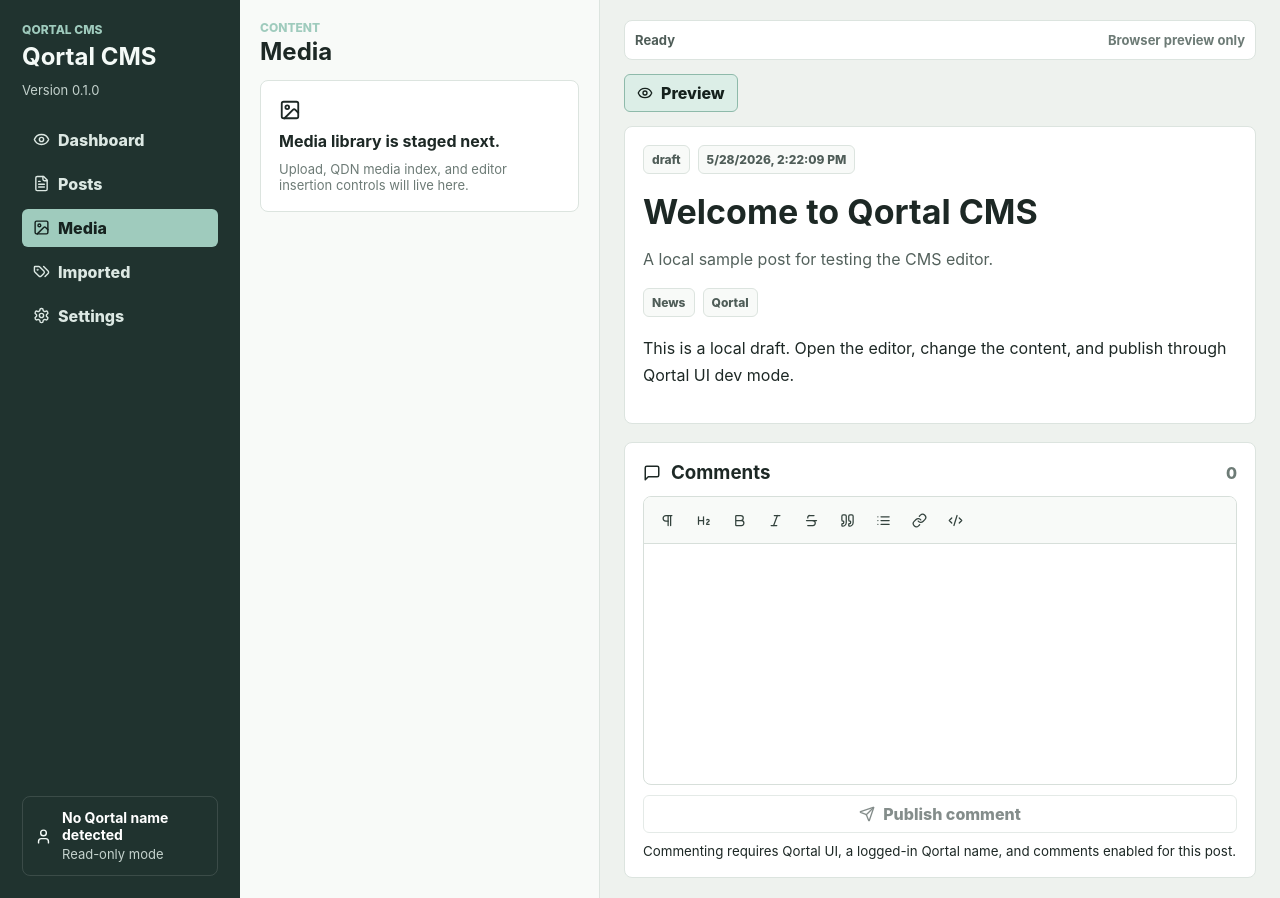
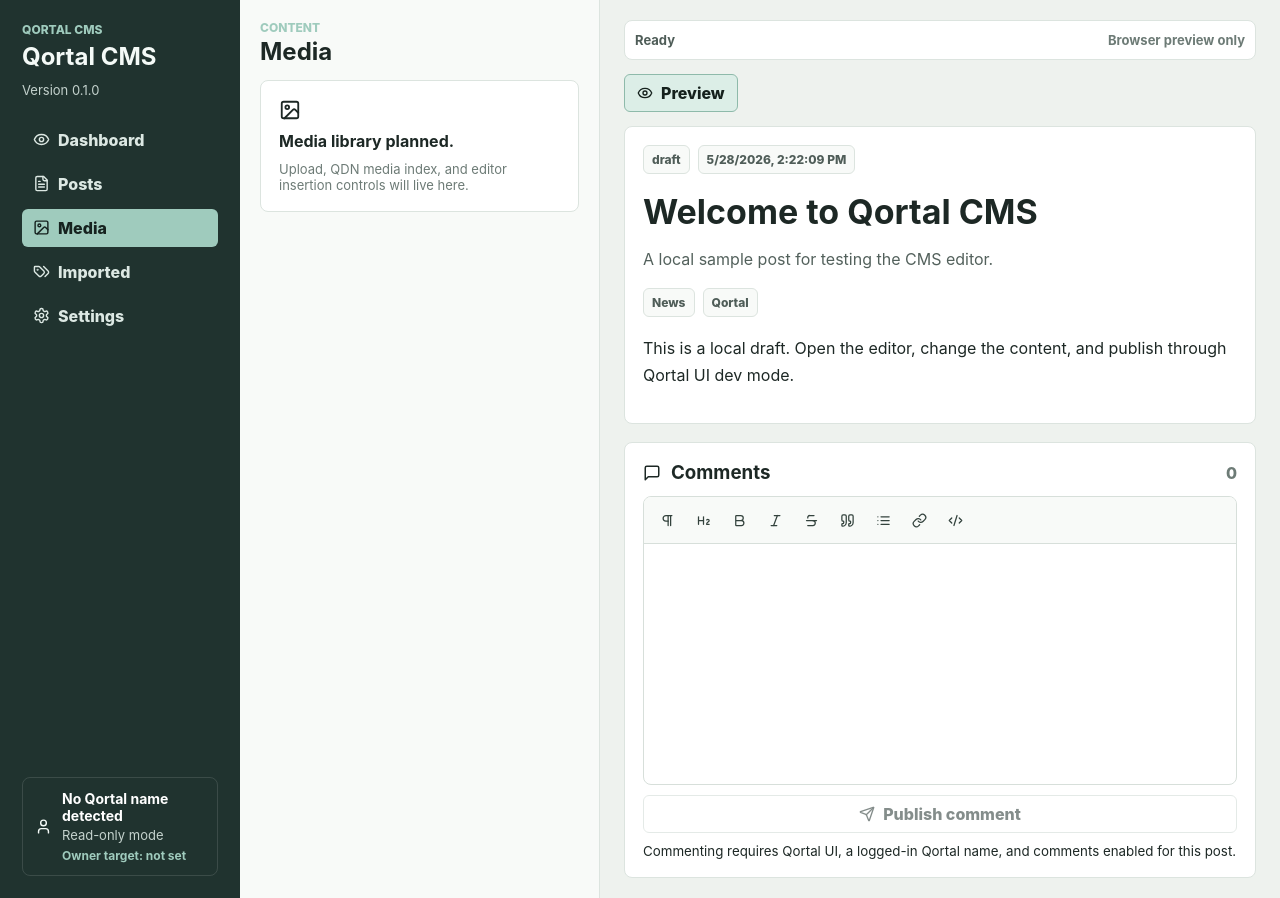
Before and after one commit to iffinland/wordpress-to-qortal, a React (Vite) app in the folder qortal-cms/: page / in a window 1280 px wide. Both pictures are taken after a click on the button "Media". Built offline with nearby package versions, Linux system fonts and the light colour scheme.

Commit message:
Fix CMS owner detection

```diff
--- a/qortal-cms/src/cmsRepository.ts
+++ b/qortal-cms/src/cmsRepository.ts
@@ -35,6 +35,10 @@ export function createCommentIdentifier(postId: string) {
 export function getQdnNameFromLocation() {
   const params = new URLSearchParams(window.location.search);
   return params.get('name') || params.get('qdnName') || import.meta.env.VITE_QDN_NAME || '';
+}
+
+export function normalizeQortalName(value = '') {
+  return value.trim().replace(/\s+/g, ' ').toLowerCase();
 }
 
 export function createEmptyManifest(ownerName: string, ownerAddress = ''): CmsManifest {
@@ -128,11 +132,14 @@ export async function getViewerIdentity(ownerName: string): Promise<ViewerIdenti
   const devName = new URLSearchParams(window.location.search).get('viewerName') || '';
   if (!name && devName) name = devName;
 
+  const normalizedOwner = normalizeQortalName(ownerName);
+  const normalizedViewer = normalizeQortalName(name);
+
   return {
     address,
     name,
     bridgeAvailable,
-    role: ownerName && name === ownerName ? 'owner' : 'reader'
+    role: normalizedOwner && normalizedViewer === normalizedOwner ? 'owner' : 'reader'
   };
 }
 
--- a/qortal-cms/src/main.tsx
+++ b/qortal-cms/src/main.tsx
@@ -356,6 +356,7 @@ function App() {
 
   const selectedCategoryNames = selectedPost?.category_ids.map((id) => dataset.categories.find((term) => term.id === id)?.name).filter(Boolean) || [];
   const selectedTagNames = selectedPost?.tag_ids.map((id) => dataset.tags.find((term) => term.id === id)?.name).filter(Boolean) || [];
+  const ownerTarget = qdnName || dataset.manifest.owner_name || 'not set';
 
   return (
     <main className="cms-shell">
@@ -379,6 +380,7 @@ function App() {
           <div>
             <strong>{identity.name || 'No Qortal name detected'}</strong>
             <span>{isOwner ? 'Owner controls enabled' : 'Read-only mode'}</span>
+            <small>Owner target: {ownerTarget}</small>
           </div>
         </div>
       </aside>
@@ -416,8 +418,8 @@ function App() {
           </>
         )}
 
-        {section === 'media' && <div className="placeholder"><Image size={22} /><strong>Media library is staged next.</strong><span>Upload, QDN media index, and editor insertion controls will live here.</span></div>}
-        {section === 'imported' && <div className="placeholder"><Tags size={22} /><strong>Imported Content bridge is staged next.</strong><span>This view will read migrator manifests and adopt selected posts into the CMS index.</span></div>}
+        {section === 'media' && <div className="placeholder"><Image size={22} /><strong>Media library planned.</strong><span>Upload, QDN media index, and editor insertion controls will live here.</span></div>}
+        {section === 'imported' && <div className="placeholder"><Tags size={22} /><strong>Imported Content planned.</strong><span>This view will read migrator manifests and adopt selected posts into the CMS index.</span></div>}
         {section === 'settings' && <div className="settings-list"><p><strong>Owner name:</strong> {dataset.manifest.owner_name || qdnName || 'not set'}</p><p><strong>Manifest:</strong> DOCUMENT / {MANIFEST_IDENTIFIER}</p><p><strong>Posts index:</strong> DOCUMENT / {POSTS_INDEX_IDENTIFIER}</p><button className="icon-command" onClick={initLocalSite}><RefreshCcw size={16} /> Reset local dataset</button></div>}
       </section>
 
--- a/qortal-cms/src/styles.css
+++ b/qortal-cms/src/styles.css
@@ -111,6 +111,14 @@ button {
   display: block;
   color: #fff;
   font-size: 14px;
+}
+
+.identity-card small {
+  display: block;
+  margin-top: 4px;
+  color: #9fcbbd;
+  font-size: 12px;
+  font-weight: 700;
 }
 
 .list-panel {
```
